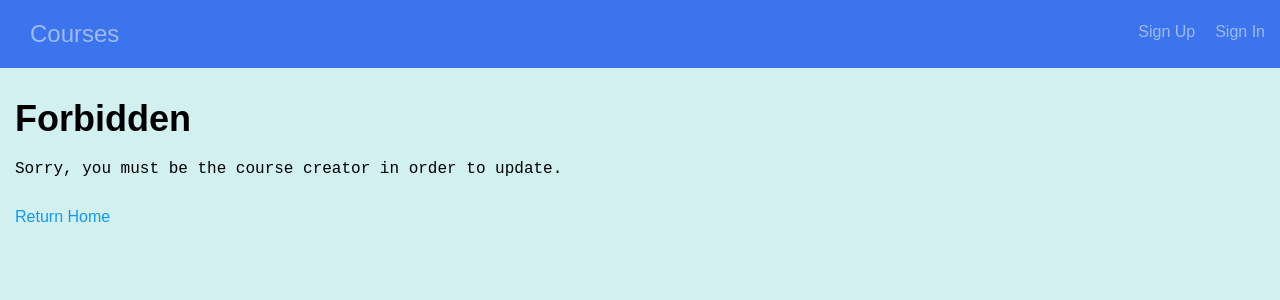
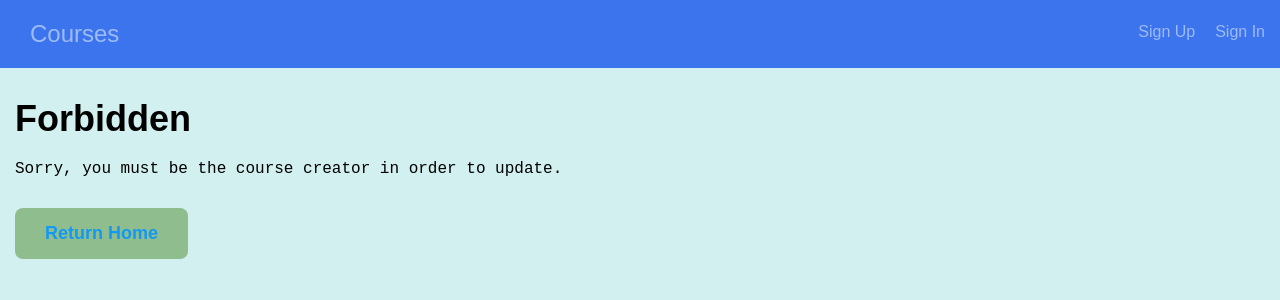
Before and after one commit to rbraband521/course-directory-client, a React (Create React App) app: page /forbidden in a window 1280 px wide. Shown: the top 300 px of the page. Built offline with nearby package versions, Linux system fonts and the light colour scheme.

Commit message:
css home button

```diff
--- a/src/components/Forbidden.js
+++ b/src/components/Forbidden.js
@@ -9,7 +9,7 @@ export default () => {
       <div className="bounds">
         <h1>Forbidden</h1>
         <p>Sorry, you must be the course creator in order to update.</p>
-        <div className="button-home">
+        <div className="button">
           <Link to="/">Return Home</Link>
         </div>
       </div>
--- a/src/components/NotFound.js
+++ b/src/components/NotFound.js
@@ -9,7 +9,7 @@ export default () => (
   <div className="bounds">
     <h1>Not Found</h1>
     <p>Sorry! We couldn't find the course you're looking for.</p>
-    <div className="button-home">
+    <div className="button">
       <Link to='/'>Home</Link>
     </div>
   </div>
```
